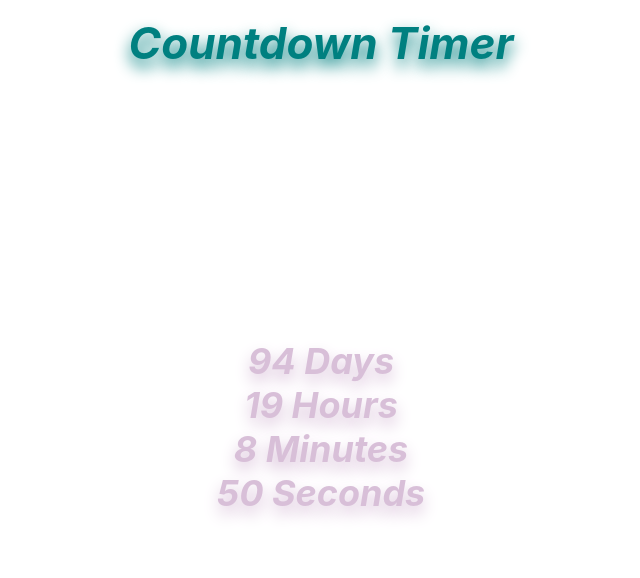
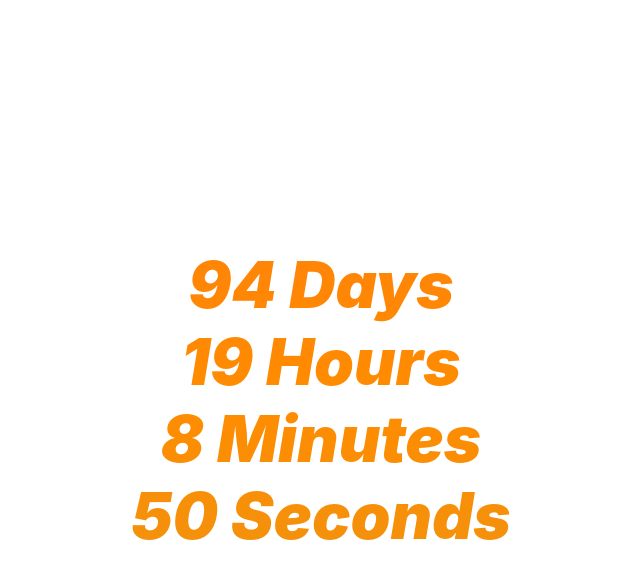
Before and after one commit to lordeadroid/countdown, a Vue app: page / in a window 1280 px wide. Shown: the top 578 px of the page, without its empty margins (319-959 px from the left). Built offline with nearby package versions, Linux system fonts and the light colour scheme.

Commit message:
feat: removed heading + updated style for fonts

```diff
--- a/src/App.vue
+++ b/src/App.vue
@@ -33,18 +33,16 @@ onUnmounted(() => {
 
 <template>
   <div>
-    <h1>Countdown Timer</h1>
-    <div>
-      <span>{{ days }} Days</span>
-      <span>{{ hours }} Hours</span>
-      <span>{{ minutes }} Minutes</span>
-      <span>{{ seconds }} Seconds</span>
-    </div>
+    <span>{{ days }} Days</span>
+    <span>{{ hours }} Hours</span>
+    <span>{{ minutes }} Minutes</span>
+    <span>{{ seconds }} Seconds</span>
   </div>
 </template>
 
 <style scoped>
 div {
+  font-size: 4rem;
   display: flex;
   flex-direction: column;
   justify-content: center;
@@ -53,17 +51,25 @@ div {
   width: 100dvw;
   padding: 1rem;
   font-style: italic;
-  font-weight: 700;
-  text-shadow: 0rem 0.5rem 1rem;
+  font-weight: 900;
+  text-align: center;
+  background: linear-gradient(180deg, #ff0080, #ff8c00, #40e0d0, #ff0080);
+  background-size: 1000% 1000%;
+  animation: move-gradient 20s ease-in infinite;
+  background-clip: text;
+  -webkit-background-clip: text;
+  -webkit-text-fill-color: transparent;
+}
 
-  & > h1 {
-    font-size: 2.75rem;
-    color: teal;
+@keyframes move-gradient {
+  0% {
+    background-position: 50% 0%;
   }
-
-  & > span {
-    font-size: 2.25rem;
-    color: thistle;
+  50% {
+    background-position: 50% 100%;
+  }
+  100% {
+    background-position: 50% 0%;
   }
 }
 </style>
```
